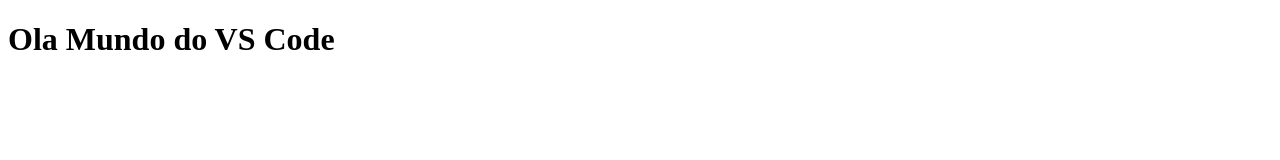
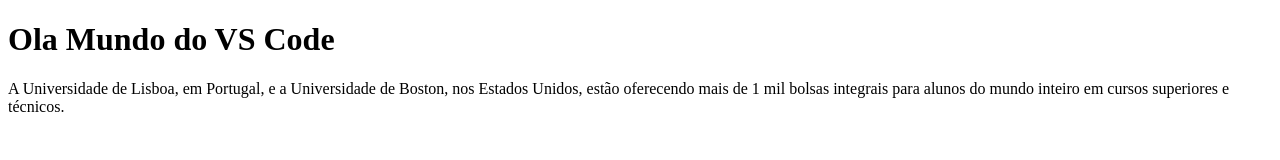
Before and after one commit to Angebp/TERRAFORM, a plain HTML site: page index.html in a window 1280 px wide. Drawn offline with Linux system fonts and the light colour scheme.

Commit message:
Update Ola Mundo

```diff
--- a/index.html
+++ b/index.html
@@ -8,5 +8,9 @@
 </head>
 <body>
     <h1>Ola Mundo do VS Code</h1>
+    <p>A Universidade de Lisboa, em Portugal, e a Universidade de Boston,
+        nos Estados Unidos, estão oferecendo mais de 1 mil bolsas
+        integrais para alunos do mundo inteiro em cursos superiores
+         e técnicos. </p>
 </body>
 </html>
```
